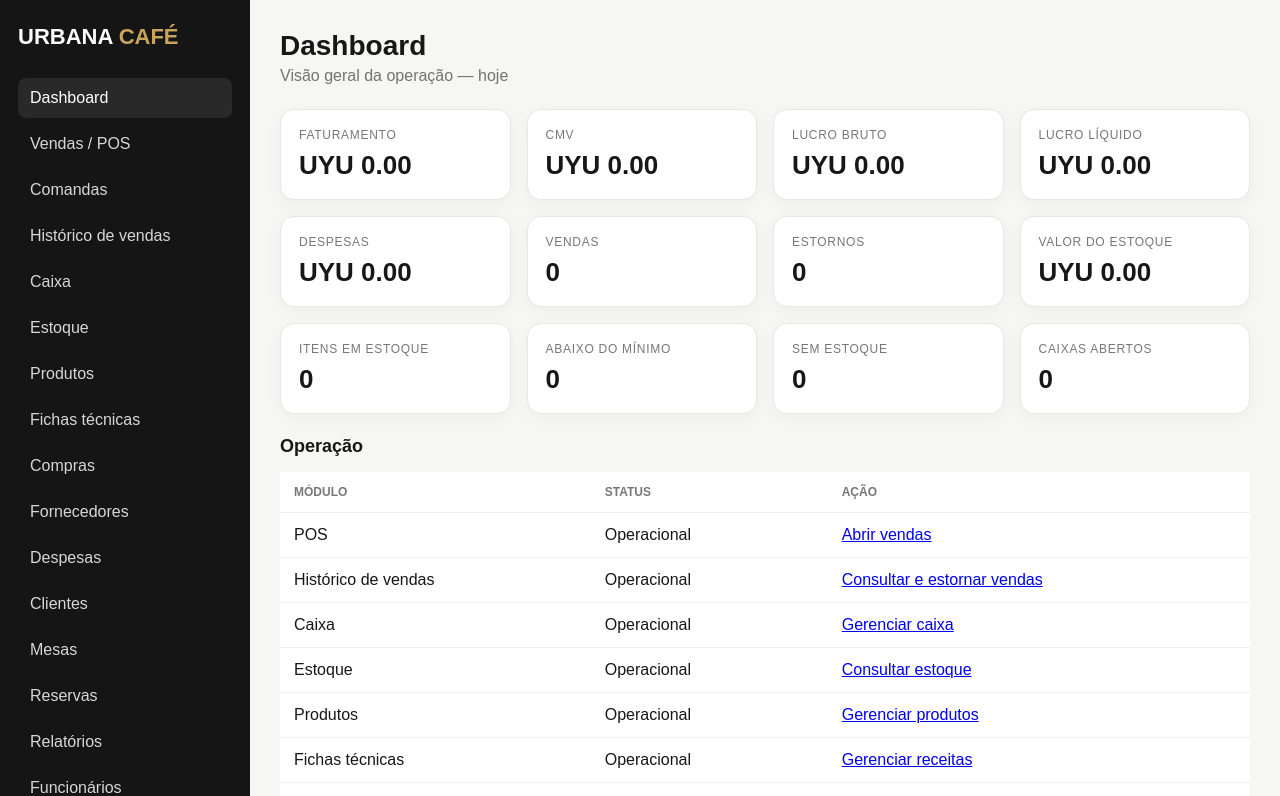
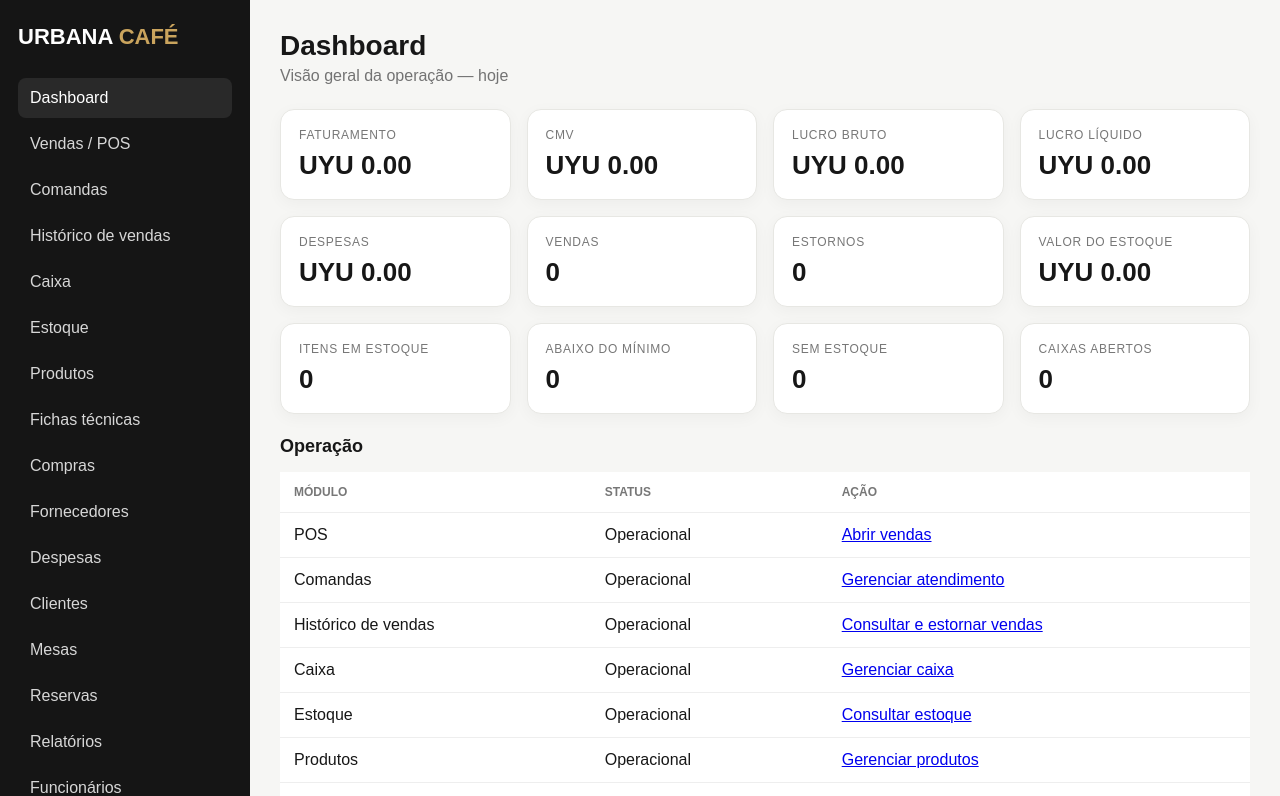
Before and after one commit to GrupoXuy/urbanacafe-system, a Next.js app: page /dashboard in a window 1280 px wide. Shown: the top 796 px of the page. Built offline with nearby package versions, Linux system fonts and the light colour scheme; no server answers.

Commit message:
feat: adicionar comandas ao dashboard

```diff
--- a/app/dashboard/page.tsx
+++ b/app/dashboard/page.tsx
@@ -83,6 +83,7 @@ export default function Dashboard(){
           <tbody>
             {[
               ["POS","Operacional","/dashboard/pos","Abrir vendas"],
+              ["Comandas","Operacional","/dashboard/comandas","Gerenciar atendimento"],
               ["Histórico de vendas","Operacional","/dashboard/vendas","Consultar e estornar vendas"],
               ["Caixa","Operacional","/dashboard/caixa","Gerenciar caixa"],
               ["Estoque","Operacional","/dashboard/estoque","Consultar estoque"],
```
